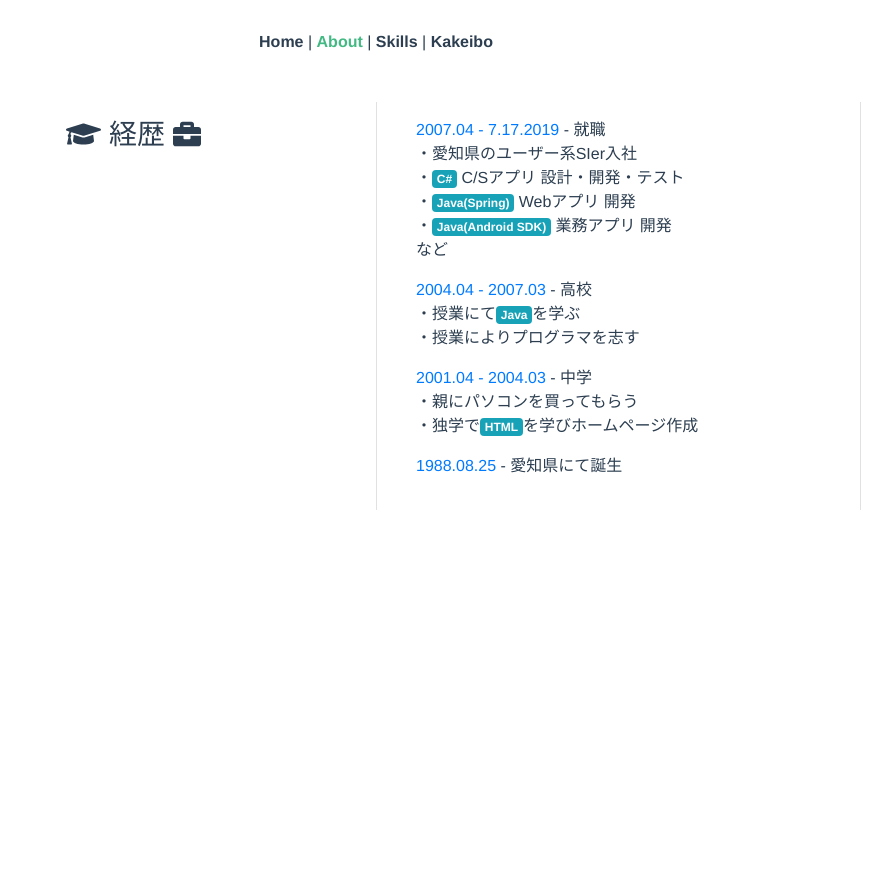
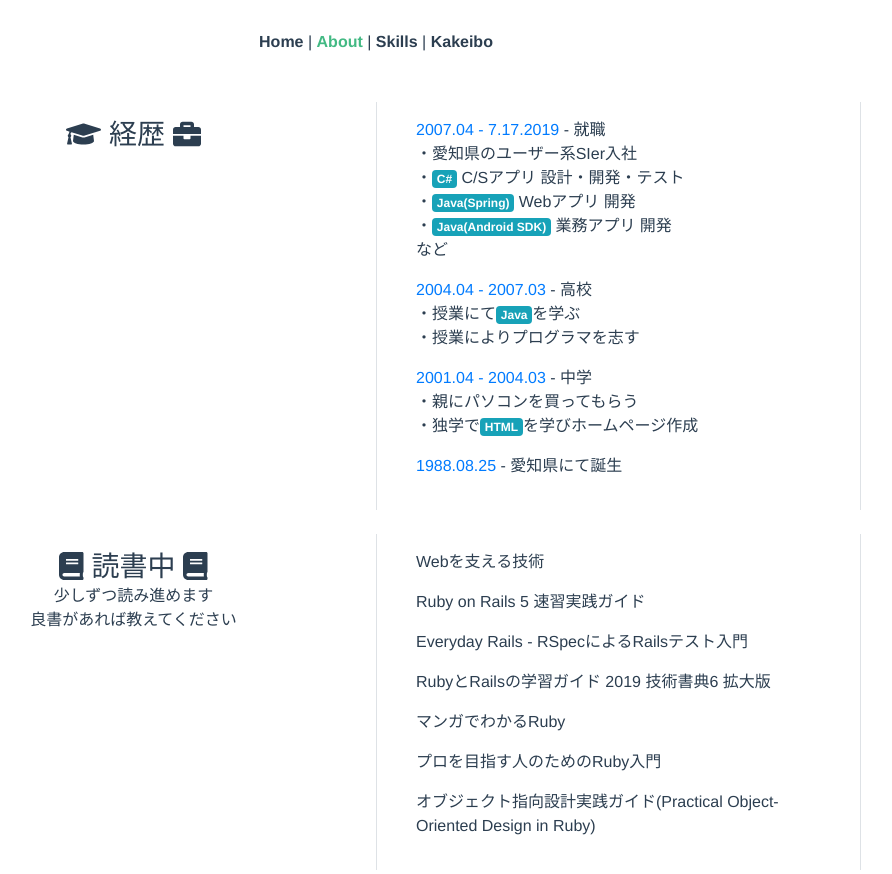
Before and after one commit to shin0825/VuejsPortfolio, a Vue app: page /about in a window 1280 px wide. Shown: the top 874 px of the page, without its empty margins (264-1156 px from the left). Before the commit the page ends 800 px from the top, so only its background shows below. Built offline with nearby package versions, Linux system fonts and the light colour scheme; a web font is replaced by a local one.

Commit message:
記述を追加

```diff
--- a/src/views/About.vue
+++ b/src/views/About.vue
@@ -50,6 +50,48 @@
           </div>
         </div>
       </div>
+
+      <div class="row mt-4 mb-2">
+        <div class="col-lg-6 col-sm-12">
+          <div class="p-3 bg-white">
+            <h3 class="no-margin-bottom">
+              <font-awesome-icon icon="book" />
+              読書中
+              <font-awesome-icon icon="book" />
+            </h3>
+            <p>
+              少しずつ読み進めます
+              <br>
+              良書があれば教えてください
+            </p>
+          </div>
+        </div>
+        <div class="col-lg-6 col-sm-12 border-left border-right">
+          <div class="p-3 bg-white">
+            <p class="card-context">
+              Webを支える技術
+            </p>
+            <p class="card-context mb-3">
+              Ruby on Rails 5 速習実践ガイド
+            </p>
+            <p class="card-context mb-3">
+              Everyday Rails - RSpecによるRailsテスト入門
+            </p>
+            <p class="card-context mb-3">
+              RubyとRailsの学習ガイド 2019 技術書典6 拡大版
+            </p>
+            <p class="card-context mb-3">
+              マンガでわかるRuby
+            </p>
+            <p class="card-context mb-3">
+              プロを目指す人のためのRuby入門
+            </p>
+            <p class="card-context mb-3">
+              オブジェクト指向設計実践ガイド(Practical Object-Oriented Design in Ruby)
+            </p>
+          </div>
+        </div>
+      </div>
     </div>
   </div>
 </template>
--- a/src/views/Skills.vue
+++ b/src/views/Skills.vue
@@ -48,9 +48,11 @@
               <span class="text-primary">実務メイン</span>
               <br>
               <span class="badge badge-primary">C#.NET</span>
+                <span> - Formsによりクラサバアプリを作ることが多い, たまにバッチ系のConsole, Serviceを作ることもある</span>
               <br>
               <span class="badge badge-primary">SQLServer</span>
               <span class="badge badge-info">T-SQL</span>
+                <span> - T-SQLによるデータ操作や速度を意識した取得処理を書ける, Management StudioによるDB操作や実行計画の確認など</span>
               <br>
               <span class="badge badge-primary">svn</span>
               <br>
@@ -95,11 +97,20 @@
               <span class="badge badge-primary">Vagrant</span>
               <span class="badge badge-primary">Docker</span>
               <br>
+              <span class="badge badge-primary">Ruby</span>
+                <span> - チェリー本, exercism.ioにて学習中</span>
+              <br>
+              <span class="badge badge-info">Ruby on Rails</span>
+              <span class="badge badge-info">Slim</span>
+              <span class="badge badge-info">RSpec</span>
+                <span> - 簡単なWebアプリケーションを作ることができる(<nowDate />現在で 2本自作)</span>
+              <br>
               <span class="badge badge-primary">HTML5</span>
-              <span class="badge badge-primary">CSS</span>
+              <span class="badge badge-primary">CSS3</span>
               <br>
               <span class="badge badge-primary">git</span>
               <span class="badge badge-info">github</span>
+                <span> - 概要を理解していて一般的なコマンドを扱うことができる, githubとローカルリポジトリでやりとりをしている</span>
               <br>
               <span class="badge badge-primary">Monaca</span>
               <span class="badge badge-info">Cordova</span>
@@ -108,6 +119,7 @@
               <br>
               <span class="badge badge-primary">Photoshop</span>
               <span class="badge badge-primary">Illustrator</span>
+                <span> - かつて同人活動をしていてCDジャケットイラストを自作していたので少し操作ができる</span>
             </p>
           </div>
         </div>
```
